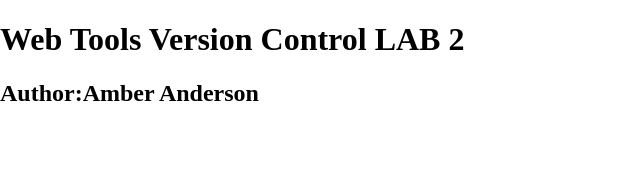
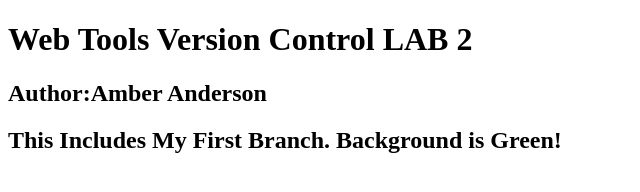
Before and after one commit to AmberRaeA/wtvclab3anderson, a plain HTML site: page index.html in a window 1280 px wide. Shown: the whole page, without its empty margins (0-640 px from the left). Drawn offline with nearby package versions, Linux system fonts and the light colour scheme.

Commit message:
Added bg color green and added h2
Added a lime green background and added a h2

```diff
--- a/_css/main.css
+++ b/_css/main.css
@@ -8,6 +8,7 @@ html {
   -webkit-text-size-adjust: 100%;
 }
 html, body  {
+    background color: #32CD32
 	margin: 0;
 }
 /* Correct `block` display not defined in IE 8/9.*/
--- a/index.html
+++ b/index.html
@@ -16,6 +16,7 @@
     <header>
 	<h1>Web Tools Version Control LAB 2</h1>
         <h2>Author:Amber Anderson</h2>
+        <h2>This Includes My First Branch. Background is Green! </h2>
     </header>
     <nav id="pageNav">
     </nav>
```
